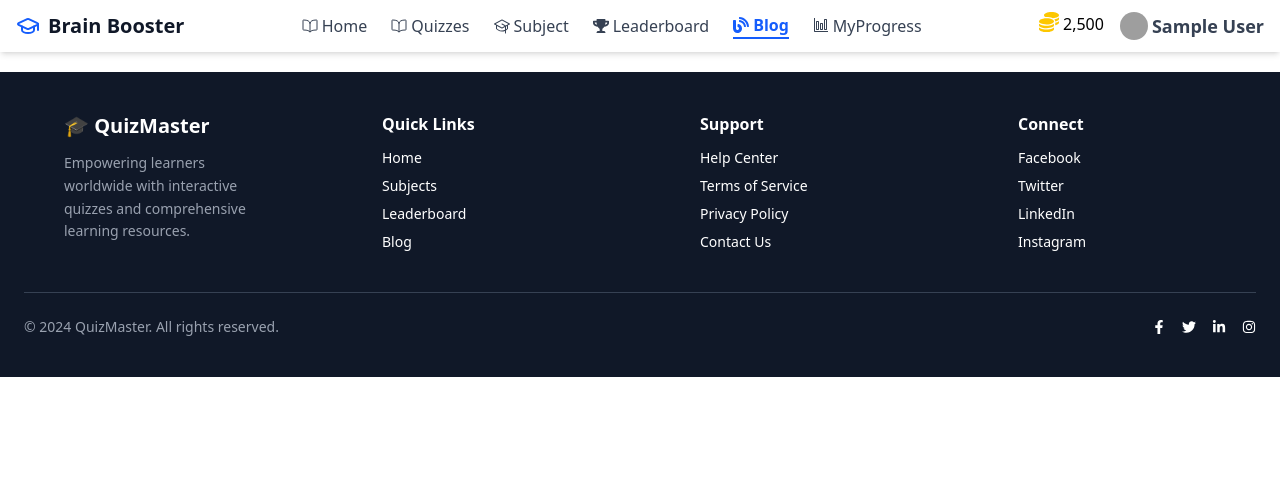
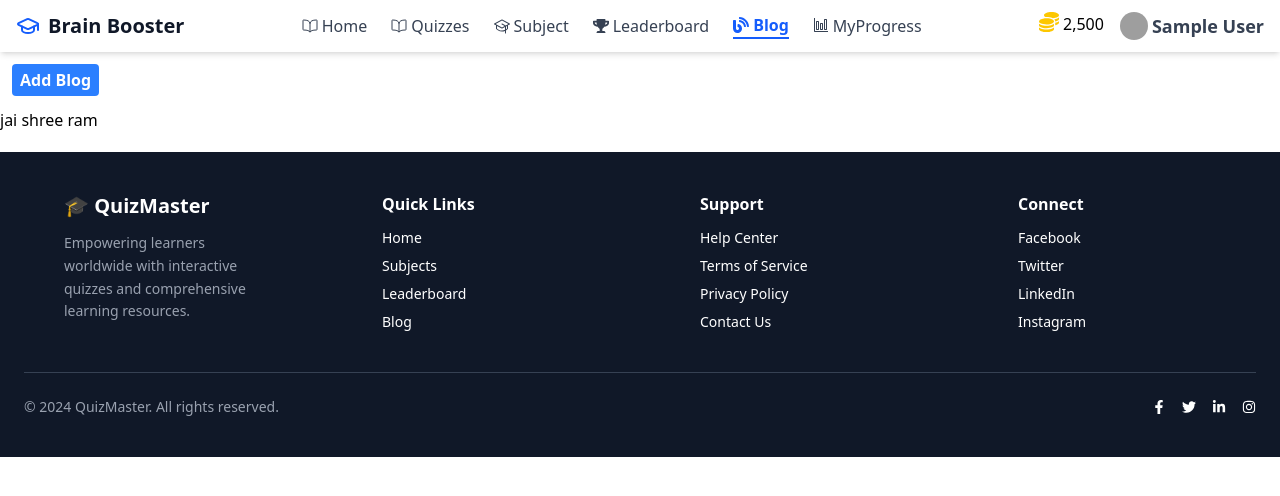
Before and after one commit to sureshjoshi88/brain-boster-app, a React (Vite) app: page /blog in a window 1280 px wide. Shown: the top 496 px of the page. Built offline with nearby package versions, Linux system fonts and the light colour scheme; no server answers; sample sign-in values are in the browser's storage; grey boxes are pictures that could not be loaded.

Commit message:
add  new button for blog page add blog

```diff
--- a/src/components/templates/Blog.jsx
+++ b/src/components/templates/Blog.jsx
@@ -3,7 +3,10 @@ import React from 'react'
 const Blog = () => {
   return (
     <div>
-
+        <div>
+            <button className='ps-2 pe-2 p-1 rounded bg-blue-500 text-white font-semibold m-3'>Add Blog</button>
+        </div>
+      <h1>jai shree ram</h1>
     </div>
   )
 }
```
